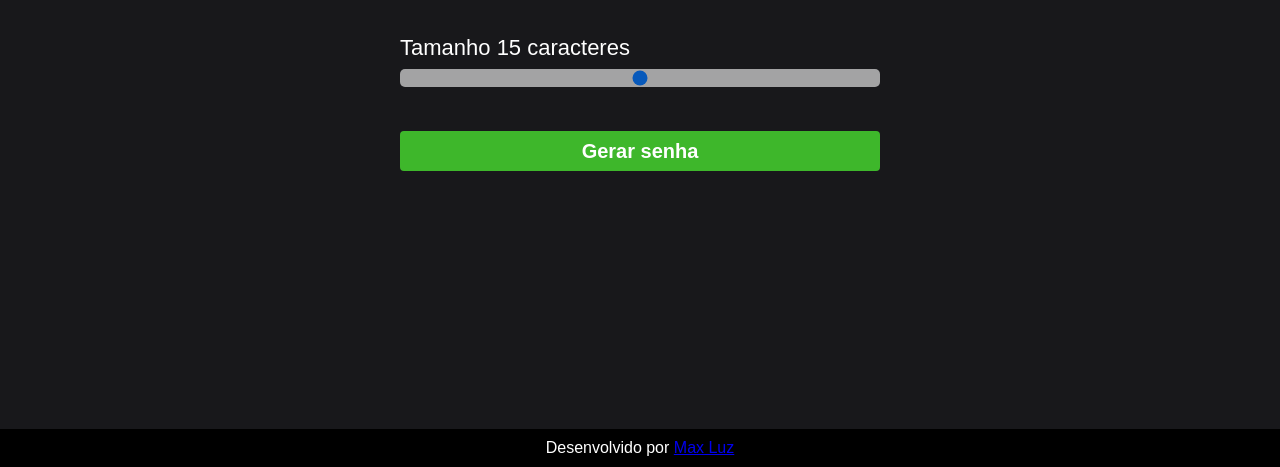
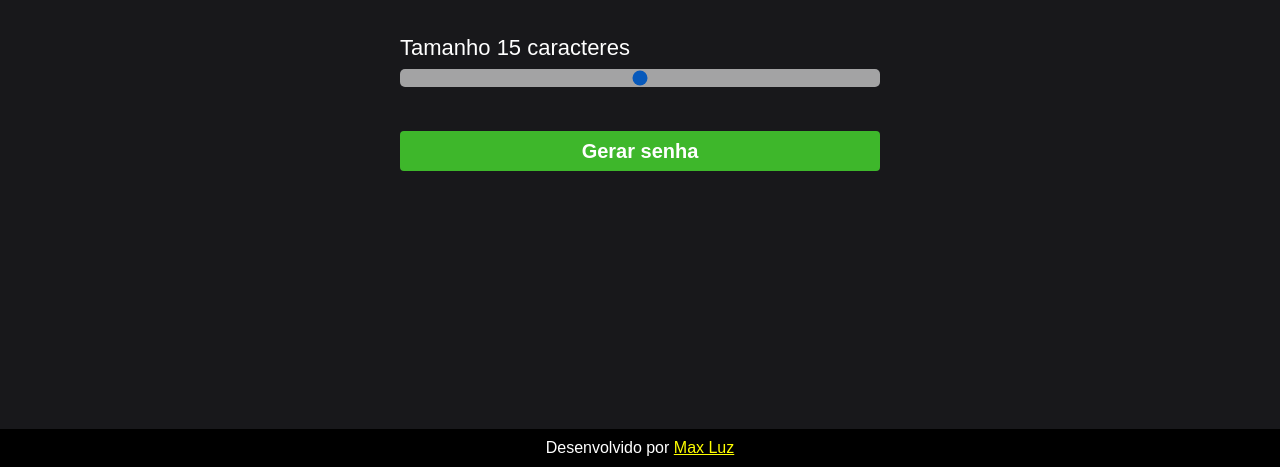
Before and after one commit to maxluzcarvalho/gerador, a plain HTML site: page index.html in a window 1280 px wide. Shown: the part 333-800 px from the top of the page. Drawn offline with Linux system fonts and the light colour scheme.

Commit message:
atualização no html

```diff
--- a/index.html
+++ b/index.html
@@ -30,7 +30,7 @@
   <script src="script.js"></script>
 </body>
 <footer>
-  Desenvolvido por <a href="https://www.instagram.com/maxluzc/" target="_blank">Max Luz</a>
+  Desenvolvido por <a href="https://www.instagram.com/maxluzc/" target="_blank" style="color: yellow;">Max Luz</a>
 </footer>
 
 </html>
```
